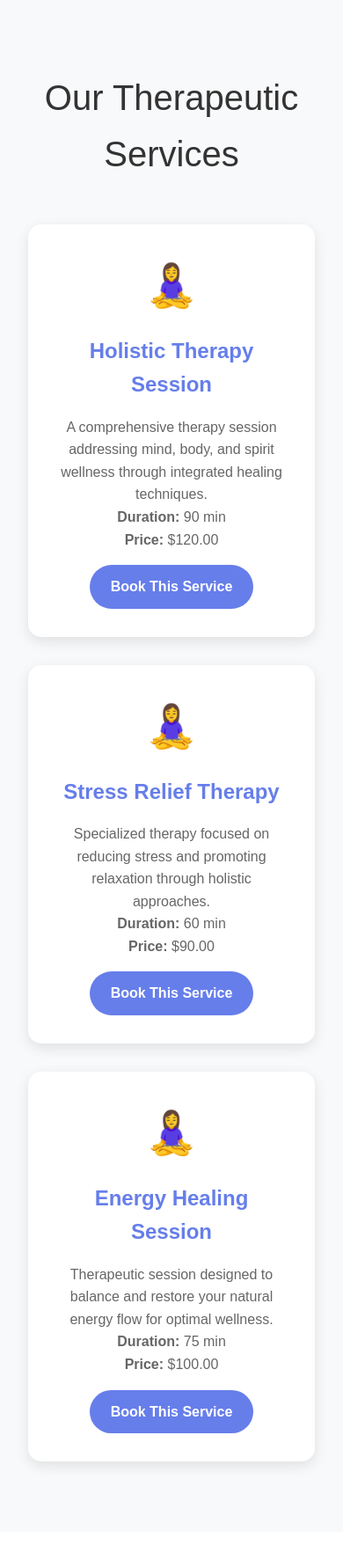
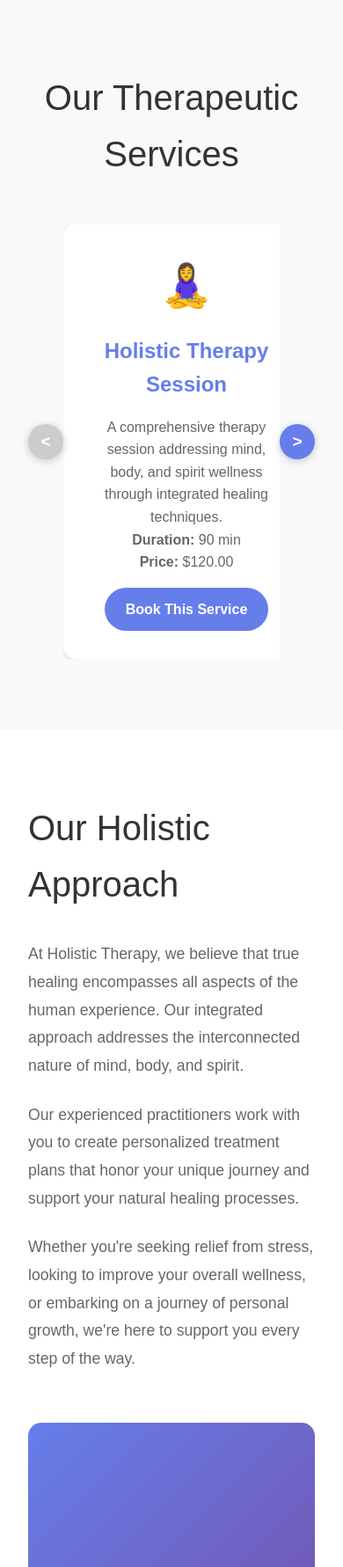
Before and after one commit to Zolbayar-hub/holisticweb, a Flask app: page / in a window 390 px wide. Shown: the part 925-2706 px from the top of the page at 88% size. Run offline with Flask 3, Linux system fonts and the light colour scheme; some libraries are stand-ins or nearby versions.

```diff
--- a/static/home.js
+++ b/static/home.js
@@ -95,6 +95,9 @@ async function updateAuthButtons() {
 document.addEventListener('DOMContentLoaded', function() {
     // Wait a bit for auth.js to load
     setTimeout(initializeAuthButtons, 100);
+
+    // Initialize services carousel
+    new ServicesCarousel();
 });
 
 // Contact form handling
@@ -103,3 +106,104 @@ document.querySelector('.contact-form').addEventListener('submit', function(e) {
     alert('Thank you for your message! We will get back to you soon.');
     this.reset();
 });
+
+// Services Carousel Functionality
+class ServicesCarousel {
+    constructor() {
+        this.grid = document.getElementById('services-grid');
+        this.prevBtn = document.getElementById('carousel-prev');
+        this.nextBtn = document.getElementById('carousel-next');
+        this.cards = this.grid ? this.grid.querySelectorAll('.service-card') : [];
+        this.currentIndex = 0;
+        this.cardsToShow = window.innerWidth <= 768 ? 1 : 3; // Show 1 on mobile, 3 on desktop
+
+        if (this.grid && this.cards.length > 0) {
+            this.init();
+        }
+    }
+
+    init() {
+        // Only show carousel if there are more cards than the display limit
+        if (this.cards.length <= this.cardsToShow) {
+            this.hideCarouselButtons();
+            return;
+        }
+
+        this.setupEventListeners();
+        this.updateCarousel();
+        this.updateButtons();
+
+        // Handle window resize
+        window.addEventListener('resize', () => {
+            const newCardsToShow = window.innerWidth <= 768 ? 1 : 3;
+            if (newCardsToShow !== this.cardsToShow) {
+                this.cardsToShow = newCardsToShow;
+                this.currentIndex = 0; // Reset to beginning
+                this.updateCarousel();
+                this.updateButtons();
+
+                // Show/hide buttons based on card count
+                if (this.cards.length <= this.cardsToShow) {
+                    this.hideCarouselButtons();
+                } else {
+                    this.showCarouselButtons();
+                }
+            }
+        });
+    }
+
+    setupEventListeners() {
+        if (this.prevBtn) {
+            this.prevBtn.addEventListener('click', () => this.prev());
+        }
+        if (this.nextBtn) {
+            this.nextBtn.addEventListener('click', () => this.next());
+        }
+    }
+
+    prev() {
+        if (this.currentIndex > 0) {
+            this.currentIndex--;
+            this.updateCarousel();
+            this.updateButtons();
+        }
+    }
+
+    next() {
+        const maxIndex = this.cards.length - this.cardsToShow;
+        if (this.currentIndex < maxIndex) {
+            this.currentIndex++;
+            this.updateCarousel();
+            this.updateButtons();
+        }
+    }
+
+    updateCarousel() {
+        if (!this.grid) return;
+
+        const cardWidth = this.cards[0].offsetWidth;
+        const gap = 32; // 2rem in pixels
+        const translateX = -(this.currentIndex * (cardWidth + gap));
+
+        this.grid.style.transform = `translateX(${translateX}px)`;
+    }
+
+    updateButtons() {
+        if (!this.prevBtn || !this.nextBtn) return;
+
+        const maxIndex = this.cards.length - this.cardsToShow;
+
+        this.prevBtn.disabled = this.currentIndex === 0;
+        this.nextBtn.disabled = this.currentIndex >= maxIndex;
+    }
+
+    hideCarouselButtons() {
+        if (this.prevBtn) this.prevBtn.style.display = 'none';
+        if (this.nextBtn) this.nextBtn.style.display = 'none';
+    }
+
+    showCarouselButtons() {
+        if (this.prevBtn) this.prevBtn.style.display = 'block';
+        if (this.nextBtn) this.nextBtn.style.display = 'block';
+    }
+}
--- a/static/styles.css
+++ b/static/styles.css
@@ -296,11 +296,24 @@ body {
     font-weight: 300;
 }
 
+/* Services Carousel */
+.services-carousel {
+    position: relative;
+    display: flex;
+    align-items: center;
+    margin-top: 3rem;
+}
+
+.services-container {
+    overflow: hidden;
+    width: 100%;
+    margin: 0 60px;
+}
+
 .services-grid {
-    display: grid;
-    grid-template-columns: repeat(auto-fit, minmax(300px, 1fr));
+    display: flex;
+    transition: transform 0.3s ease;
     gap: 2rem;
-    margin-top: 3rem;
 }
 
 .service-card {
@@ -310,11 +323,51 @@ body {
     box-shadow: 0 5px 15px rgba(0,0,0,0.1);
     text-align: center;
     transition: transform 0.3s, box-shadow 0.3s;
+    flex: 0 0 calc(33.333% - 1.33rem);
+    min-width: 300px;
 }
 
 .service-card:hover {
     transform: translateY(-5px);
     box-shadow: 0 10px 25px rgba(0,0,0,0.15);
+}
+
+/* Carousel Navigation Buttons */
+.carousel-btn {
+    background: #667eea;
+    color: white;
+    border: none;
+    width: 50px;
+    height: 50px;
+    border-radius: 50%;
+    cursor: pointer;
+    font-size: 1.5rem;
+    font-weight: bold;
+    transition: all 0.3s ease;
+    position: absolute;
+    top: 50%;
+    transform: translateY(-50%);
+    z-index: 2;
+    box-shadow: 0 2px 10px rgba(0,0,0,0.2);
+}
+
+.carousel-btn:hover {
+    background: #5a67d8;
+    transform: translateY(-50%) scale(1.1);
+}
+
+.carousel-btn:disabled {
+    background: #ccc;
+    cursor: not-allowed;
+    transform: translateY(-50%) scale(1);
+}
+
+.carousel-btn-prev {
+    left: 0;
+}
+
+.carousel-btn-next {
+    right: 0;
 }
 
 .service-icon {
@@ -467,8 +520,20 @@ body {
         gap: 2rem;
     }
 
-    .services-grid {
-        grid-template-columns: 1fr;
+    /* Mobile carousel styles */
+    .services-container {
+        margin: 0 40px;
+    }
+
+    .service-card {
+        flex: 0 0 calc(100% - 0rem);
+        min-width: 280px;
+    }
+
+    .carousel-btn {
+        width: 40px;
+        height: 40px;
+        font-size: 1.2rem;
     }
 
     .header {
@@ -476,6 +541,18 @@ body {
     }
 }
 
+/* Tablet styles */
+@media (max-width: 1024px) and (min-width: 769px) {
+    .service-card {
+        flex: 0 0 calc(50% - 1rem);
+        min-width: 280px;
+    }
+
+    .services-container {
+        margin: 0 50px;
+    }
+}
+
 /* Hidden containers for auth.js compatibility */
 #login-btn-container, #login-btn-sidebar, #content-login-btn-container {
     display: none;
--- a/templates/home.html
+++ b/templates/home.html
@@ -70,7 +70,10 @@
         <section class="services" id="services">
             <div class="container">
                 <h2 class="section-title">Our Therapeutic Services</h2>
-                <div class="services-grid">
+                <div class="services-carousel">
+                    <button class="carousel-btn carousel-btn-prev" id="carousel-prev">&lt;</button>
+                    <div class="services-container">
+                        <div class="services-grid" id="services-grid">
                             {% for service in services %}
                             <div class="service-card">
                                 {% if service.image_path %}
@@ -87,6 +90,9 @@
                                 <a href="{{ url_for('booking_bp.booking_page') }}" class="service-book-btn">Book This Service</a>
                             </div>
                             {% endfor %}
+                        </div>
+                    </div>
+                    <button class="carousel-btn carousel-btn-next" id="carousel-next">&gt;</button>
                 </div>
             </div>
         </section>
```
Lines whose indentation alone changed are shown as unchanged.
